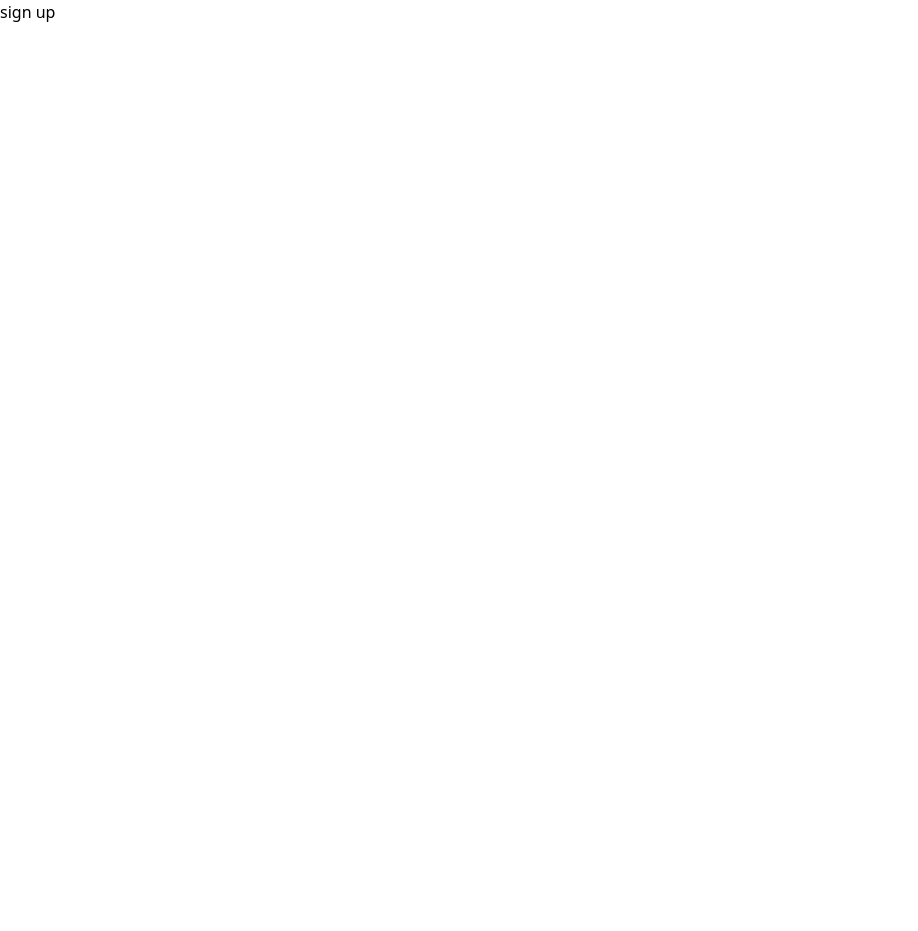
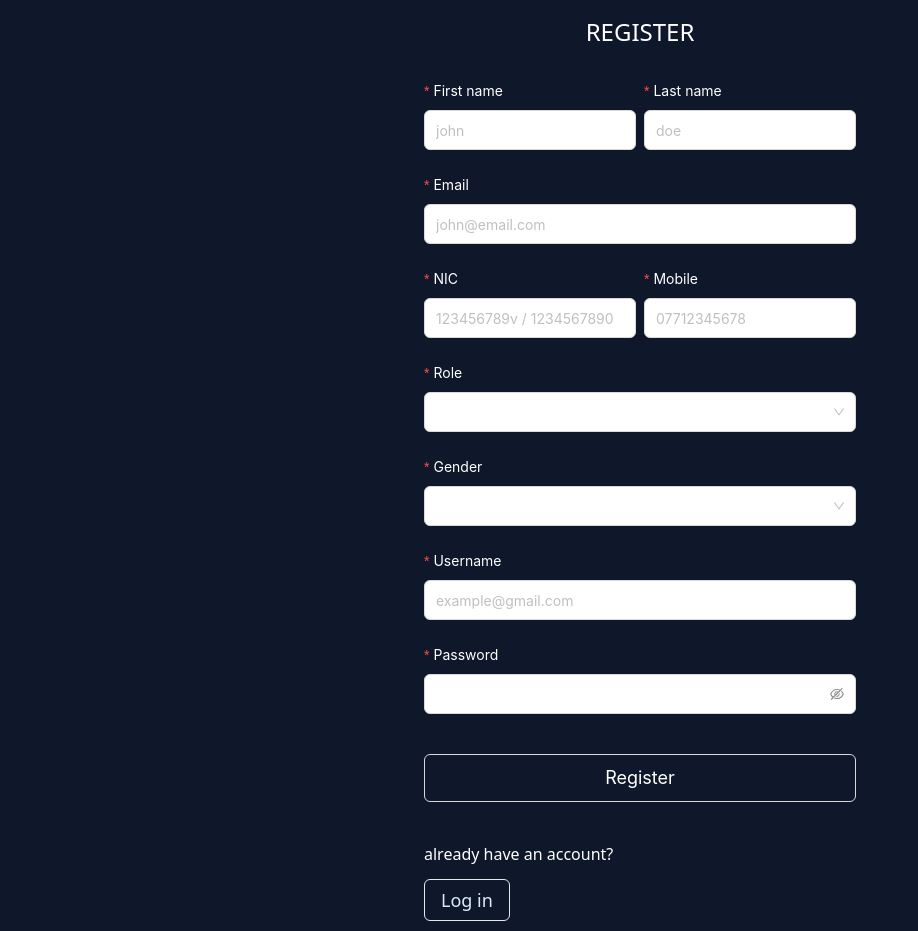
Before and after one commit to Sinna-Shan/Burger-shop, a React (Vite) app in the folder client/: page /signup in a window 1280 px wide. Shown: the whole page, without its empty margins (0-918 px from the left). Before the commit the page ends 800 px from the top, so only its background shows below. Built offline with nearby package versions, Linux system fonts and the light colour scheme.

Commit message:
add register functionality
Changes to be committed:
	modified:   client/src/pages/auth/Login.tsx
	modified:   client/src/pages/auth/ProtectedRoute.tsx
	modified:   client/src/pages/auth/Signup.tsx
	modified:   server/controllers/authController.js

```diff
--- a/client/src/pages/auth/Login.tsx
+++ b/client/src/pages/auth/Login.tsx
@@ -1,4 +1,3 @@
-import React from "react";
 import { Form, Input, Button } from "antd";
 import type { FormProps } from "antd";
 import axiosInstance from "../../config/axiosConfig";
--- a/client/src/pages/auth/ProtectedRoute.tsx
+++ b/client/src/pages/auth/ProtectedRoute.tsx
@@ -1,6 +1,6 @@
 /* eslint-disable no-constant-condition */
 import { useEffect } from "react";
-import { Navigate, useNavigate } from "react-router-dom";
+import {useNavigate } from "react-router-dom";
 import axiosInstance from "../../config/axiosConfig";
 
 const ProtectedRoute = ({ children }) => {
--- a/client/src/pages/auth/Signup.tsx
+++ b/client/src/pages/auth/Signup.tsx
@@ -1,11 +1,208 @@
-import React from 'react';
+import { Button, Form, FormProps, Input, Select } from "antd";
+import { Link, useNavigate } from "react-router-dom";
+import axiosInstance from "../../config/axiosConfig";
+
+type FieldType = {
+  first_name?: string;
+  last_name?: string;
+  email?: string;
+  nic: string;
+  mobile?: string;
+  role?: string;
+  gender?: string;
+  username?: string;
+  password?: string;
+};
 
 const Signup = () => {
-    return (
-        <div>
-            sign up
+  const [form] = Form.useForm();
+  const navigate = useNavigate();
+  const onFinish: FormProps<FieldType>["onFinish"] = async () => {
+    try {
+      const values = await form.validateFields();
+      const res = await axiosInstance.post("/auth/register", values, {
+        headers: {
+          "Content-Type": "application/json",
+        },
+      });
+
+      if (res.status === 201) {
+        form.resetFields();
+        navigate("/dashboard");
+      }
+    } catch (e) {
+      console.log(e);
+    }
+  };
+  return (
+    <main className="flex min-h-screen w-full items-center justify-center gap-4 bg-slate-900 p-4">
+      <section className="flex h-full w-1/2 flex-col items-center justify-center text-white">
+        <h1 className="mb-8 text-2xl uppercase">Register</h1>
+        <Form
+          name="login form"
+          layout="vertical"
+          className="w-full px-24"
+          onFinish={onFinish}
+          form={form}
+        >
+          <div className="flex gap-2">
+            <Form.Item
+              name="first_name"
+              layout="vertical"
+              className="w-1/2"
+              label={<label className="text-white">First name</label>}
+              rules={[
+                {
+                  required: true,
+                  message: "First name is required.",
+                },
+              ]}
+            >
+              <Input placeholder="john" className="h-10" />
+            </Form.Item>
+            <Form.Item
+              name="last_name"
+              layout="vertical"
+              className="w-1/2"
+              label={<label className="text-white">Last name</label>}
+              rules={[
+                {
+                  required: true,
+                  message: "Last name is required.",
+                },
+              ]}
+            >
+              <Input placeholder="doe" className="h-10" />
+            </Form.Item>
+          </div>
+
+          <Form.Item
+            name="email"
+            layout="vertical"
+            label={<label className="text-white">Email</label>}
+            rules={[
+              {
+                required: true,
+                message: "Email name is required.",
+              },
+            ]}
+          >
+            <Input type="email" placeholder="john@email.com" className="h-10" />
+          </Form.Item>
+          <div className="flex gap-2">
+            <Form.Item
+              name="nic"
+              layout="vertical"
+              className="w-1/2"
+              label={<label className="text-white">NIC</label>}
+              rules={[
+                {
+                  required: true,
+                  message: "NIC number is required.",
+                },
+              ]}
+            >
+              <Input placeholder="123456789v / 1234567890" className="h-10" />
+            </Form.Item>
+            <Form.Item
+              name="mobile"
+              layout="vertical"
+              className="w-1/2"
+              label={<label className="text-white">Mobile</label>}
+              rules={[
+                {
+                  required: true,
+                  message: "Mobile number is required.",
+                },
+              ]}
+            >
+              <Input placeholder="07712345678" className="h-10" />
+            </Form.Item>
+          </div>
+          <Form.Item
+            name="role"
+            layout="vertical"
+            label={<label className="text-white">Role</label>}
+            rules={[
+              {
+                required: true,
+                message: "Role is required.",
+              },
+            ]}
+          >
+            <Select
+              className="h-10"
+              options={[
+                { value: "admin", label: "Admin" },
+                { value: "cashier", label: "Cashier" },
+                { value: "supervisor", label: "Supervisor" },
+                { value: "manager", label: "Manager" },
+              ]}
+            />
+          </Form.Item>
+          <Form.Item
+            name="gender"
+            layout="vertical"
+            label={<label className="text-white">Gender</label>}
+            rules={[
+              {
+                required: true,
+                message: "Gender is required.",
+              },
+            ]}
+          >
+            <Select
+              className="h-10"
+              options={[
+                { value: "male", label: "Male" },
+                { value: "female", label: "Female" },
+                { value: "other", label: "Other" },
+              ]}
+            />
+          </Form.Item>
+          <Form.Item
+            name="user_name"
+            layout="vertical"
+            label={<label className="text-white">Username</label>}
+            rules={[
+              {
+                required: true,
+                message: "Please input your username or email.",
+              },
+            ]}
+          >
+            <Input placeholder="example@gmail.com" className="h-10" />
+          </Form.Item>
+          <Form.Item
+            name="password"
+            label={<label className="text-white">Password</label>}
+            layout="vertical"
+            rules={[{ required: true, message: "Please input your password." }]}
+          >
+            <Input.Password className="h-10" />
+          </Form.Item>
+          <Form.Item className="mt-10">
+            <Button
+              className="custom-hover h-12 w-full bg-slate-900 text-lg text-white hover:border-none"
+              htmlType="submit"
+            >
+              Register
+            </Button>
+          </Form.Item>
+        </Form>
+        <div className="mt-4 w-full px-24">
+          <p className="mb-5">already have an account?</p>
+          <Link
+            to="/Login"
+            className="custom-hover h-12 rounded-md border px-4 py-2 text-lg text-blue-100"
+          >
+            Log in
+          </Link>
         </div>
-    );
-}
+        <hr className="" />
+      </section>
+    </main>
+  );
+};
 
 export default Signup;
```
Also changed, not shown: 1 other file (tests, documents, lock files or other folders).
